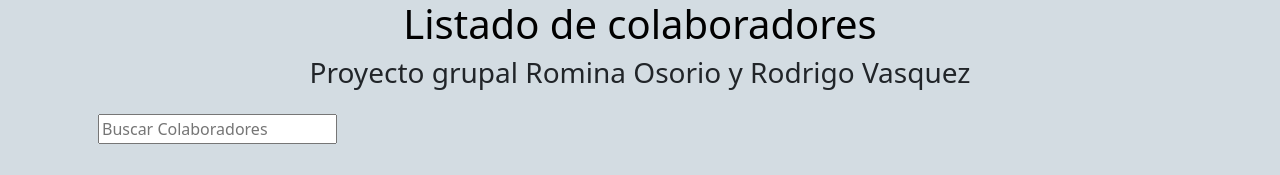
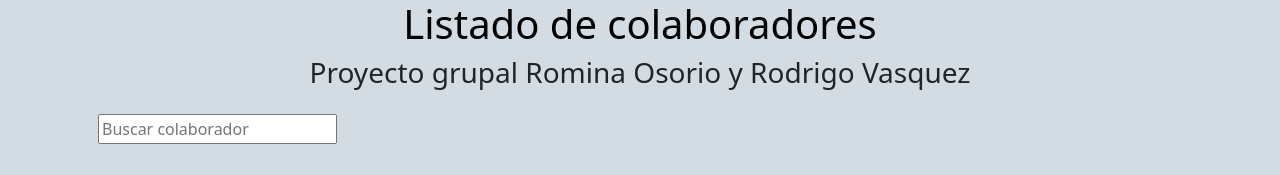
Before and after one commit to rodrigovasquezcespedes/desafio_base_de_datos, a React (Vite) app: page / in a window 1280 px wide. Shown: the top 175 px of the page. Built offline with nearby package versions, Linux system fonts and the light colour scheme.

Commit message:
actualiza codigo de busqueda

```diff
--- a/src/App.jsx
+++ b/src/App.jsx
@@ -9,37 +9,26 @@ import Alert from './components/Alert'
 
 const App = () => {
   const [colaboradores, setColaboradores] = useState(BaseColaboradores)
-  const [busqueda, setBusqueda] = useState('')
   const [alert, setAlert] = useState({ msg: '', color: '' })
+
   const eliminarColaborador = (id) => {
-    setColaboradores(prevColaboradores => {
-      const colaboradoresFiltrados = prevColaboradores.filter(colaborador => colaborador.id !== id)
-      if (busqueda !== '') {
-        const filtrados = colaboradoresFiltrados.filter(colaborador =>
-          colaborador.nombre.toLowerCase().includes(busqueda.toLowerCase()) ||
-          colaborador.correo.toLowerCase().includes(busqueda.toLowerCase()) ||
-          colaborador.edad.toString().includes(busqueda) ||
-          colaborador.cargo.toLowerCase().includes(busqueda.toLowerCase()) ||
-          colaborador.telefono.includes(busqueda)
-        )
-        return filtrados
-      } else {
-        return colaboradoresFiltrados
-      }
-    })
+    /* filter crea un nuevo arreglo de los colaboradores que son distintos al id seleccionado */
+    const colaboradoresFiltrados = colaboradores.filter(colaborador => colaborador.id !== id)
+    setColaboradores(colaboradoresFiltrados)
   }
 
-  const buscarColaboradores = (e) => {
-    const { value } = e.target
-    setBusqueda(value)
-    const filtrados = colaboradores.filter(colaborador =>
-      colaborador.nombre.toLowerCase().includes(value.toLowerCase()) ||
-      colaborador.correo.toLowerCase().includes(value.toLowerCase()) ||
-      colaborador.edad.toString().includes(value) ||
-      colaborador.cargo.toLowerCase().includes(value.toLowerCase()) ||
-      colaborador.telefono.includes(value)
-    )
-    setColaboradores(filtrados)
+  const buscarColaboradores = (terminoBusqueda) => {
+    if (terminoBusqueda.trim() === '') {
+      setColaboradores(colaboradores)
+    } else {
+      // Si se encuentra algo, muestra solo esos datos
+      const colaboradoresFiltrados = colaboradores.filter(colaborador =>
+        Object.values(colaborador).some(value =>
+          typeof value === 'string' && value.toLowerCase().includes(terminoBusqueda.toLowerCase())
+        )
+      )
+      setColaboradores(colaboradoresFiltrados)
+    }
   }
 
   return (
--- a/src/components/Buscador.jsx
+++ b/src/components/Buscador.jsx
@@ -1,8 +1,15 @@
+import { useState } from 'react'
+
 const Buscador = ({ buscarColaboradores }) => {
+  const [terminoBusqueda, setTerminoBusqueda] = useState('')
+
+  const handleChange = (event) => {
+    setTerminoBusqueda(event.target.value)
+    buscarColaboradores(event.target.value)
+  }
+
   return (
-
-    <input type='text' onChange={buscarColaboradores} placeholder='Buscar Colaboradores' />
+    <input type='text' placeholder='Buscar colaborador' value={terminoBusqueda} onChange={handleChange} />
   )
 }
-
 export default Buscador
```
